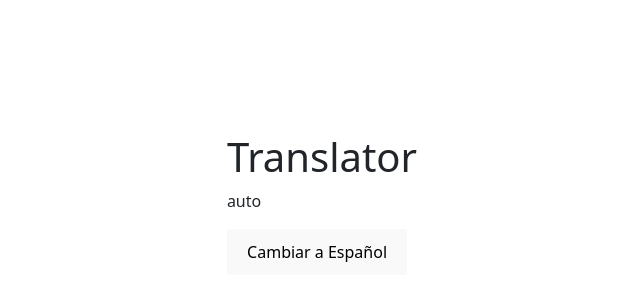
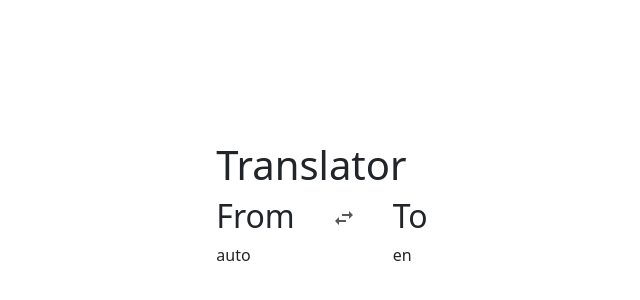
Before and after one commit to emmanuel-cruz-dev/translator, a React (Vite) app: page / in a window 1280 px wide. Shown: the part 196-496 px from the top of the page, without its empty margins (318-958 px from the left). Built offline with nearby package versions, Linux system fonts and the light colour scheme.

Commit message:
Icons agregado a components e importado en App

```diff
--- a/src/App.tsx
+++ b/src/App.tsx
@@ -1,16 +1,39 @@
 import "bootstrap/dist/css/bootstrap.min.css";
 import "./App.css";
 import { useStore } from "./hooks/useStore";
+import { Container, Row, Col, Button } from "react-bootstrap";
+import { AUTO_LANGUAGE } from "./constants/constants";
+import { ArrowsIcon } from "./components/Icons";
 
 function App() {
-  const { fromLanguage, setFromLanguage } = useStore();
+  const { fromLanguage, toLanguage, interchangeLanguages } = useStore();
 
   return (
-    <div className="App">
+    <Container fluid>
       <h1>Translator</h1>
-      <p>{fromLanguage}</p>
-      <button onClick={() => setFromLanguage("de")}>Cambiar a Español</button>
-    </div>
+
+      <Row>
+        <Col>
+          <h2>From</h2>
+          {fromLanguage}
+        </Col>
+
+        <Col>
+          <Button
+            variant="link"
+            disabled={fromLanguage === AUTO_LANGUAGE}
+            onClick={interchangeLanguages}
+          >
+            <ArrowsIcon />
+          </Button>
+        </Col>
+
+        <Col>
+          <h2>To</h2>
+          {toLanguage}
+        </Col>
+      </Row>
+    </Container>
   );
 }
 
--- /dev/null
+++ b/src/components/Icons.tsx
@@ -0,0 +1,11 @@
+export const ArrowsIcon = () => (
+  <svg
+    focusable="false"
+    width="24"
+    height="24"
+    xmlns="http://www.w3.org/2000/svg"
+    viewBox="0 0 24 24"
+  >
+    <path d="M6.99 11L3 15l3.99 4v-3H14v-2H6.99v-3zM21 9l-3.99-4v3H10v2h7.01v3L21 9z"></path>
+  </svg>
+);
--- a/src/hooks/useStore.ts
+++ b/src/hooks/useStore.ts
@@ -1,5 +1,6 @@
 import { useReducer } from "react";
 import { type State, type Action, FromLanguage, Language } from "../types";
+import { AUTO_LANGUAGE } from "../constants/constants";
 
 export const initialState: State = {
   fromLanguage: "auto",
@@ -13,6 +14,8 @@ export function reducer(state: State, action: Action) {
   const { type } = action;
 
   if (type === "INTERCHANGE_LANGUAGES") {
+    if (state.fromLanguage === AUTO_LANGUAGE) return state;
+
     return {
       ...state,
       fromLanguage: state.toLanguage,
```
